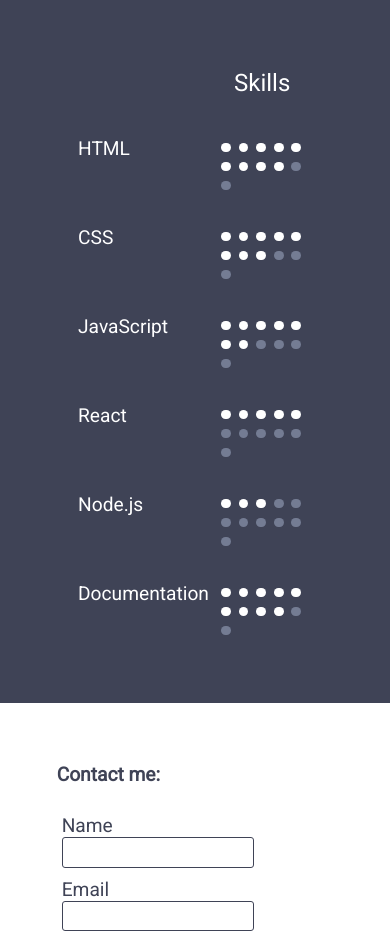
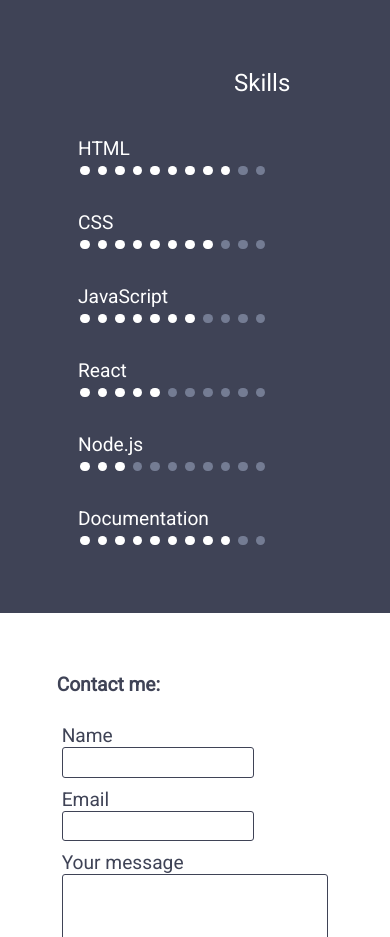
Before and after one commit to AnastasiiaAleksandrova/portfolio_project, a website: page content/index.html in a window 390 px wide. Shown: the part 2780-3717 px from the top of the page. Drawn offline with Linux system fonts and the light colour scheme.

Commit message:
fixed skills

```diff
--- a/content/style.css
+++ b/content/style.css
@@ -437,6 +437,10 @@
     display: none;
   }
 
+  .skill {
+    display: block;
+  }
+
   .education::before {
 
     display: none;
```
